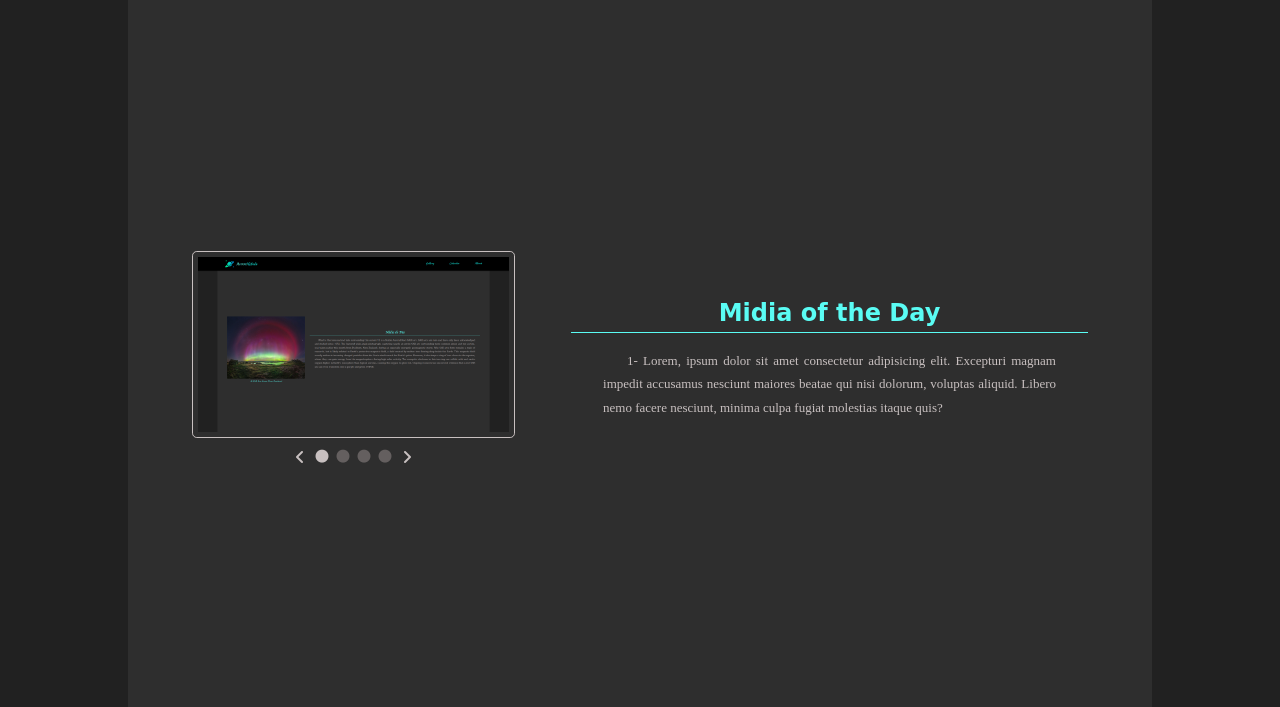
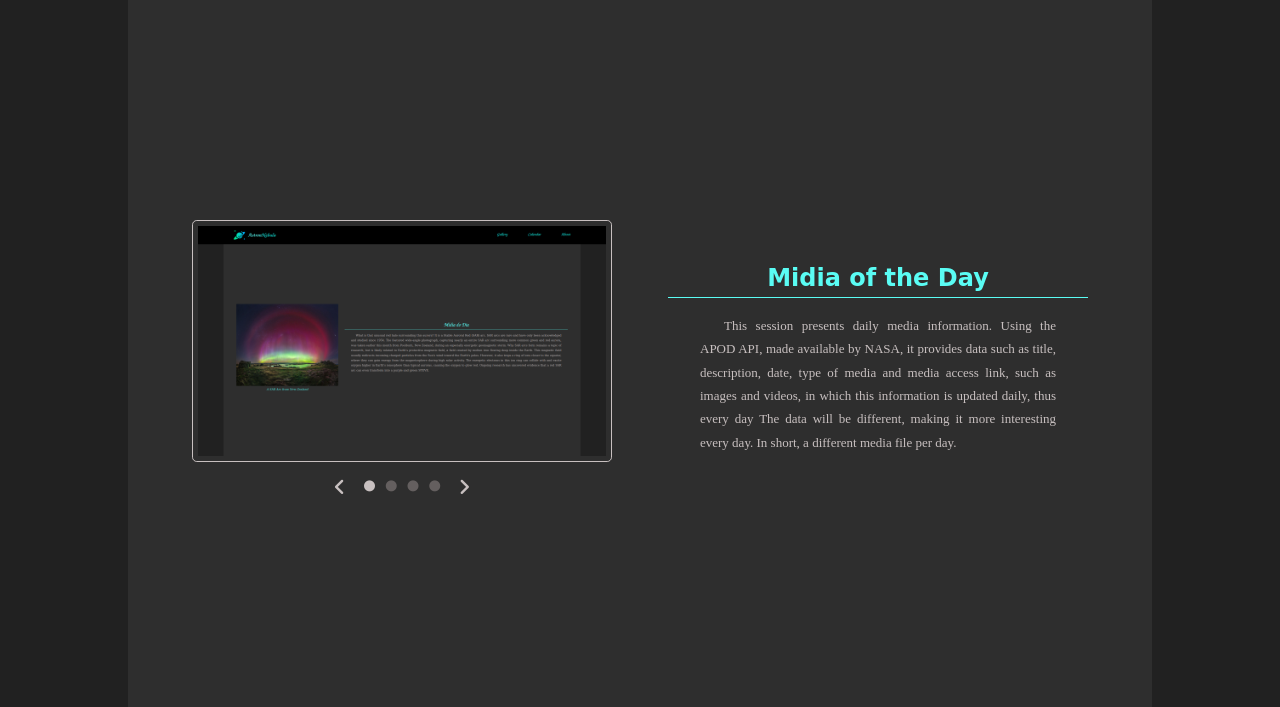
Before and after one commit to JAndersonArruda/AstronNebula, a website: page src/app/templates/about.html in a window 1280 px wide. Shown: the part 93-800 px from the top of the page. Drawn offline with Linux system fonts and the light colour scheme.

Commit message:
view: atualizando descrição das partes do projeto na About page

```diff
--- a/public/css/about.css
+++ b/public/css/about.css
@@ -34,7 +34,7 @@ section {
 .container-project-image {
     display: flex;
     flex-direction: column;
-    flex-basis: 90%;
+    flex-basis: 95%;
     align-items: center;
     justify-content: center;
     margin: 0 3.5rem 0 0;
@@ -53,25 +53,30 @@ section {
     flex-direction: row;
     align-items: center;
     justify-content: space-around;
-    margin: .7rem 0 0;
+    margin: 1rem 0 0;
+}
+
+.icon-pages {
+    font-size: 19px;
 }
 
 .image-status {
     display: flex;
     justify-content: space-around;
     align-items: center;
-    margin: 0 .4rem .2rem;
+    margin: 0 .8rem .2rem;
 }
 
 .icon-status {
     color: #c8c0c0;
-    font-size: 13px;
-    margin: 0 .15rem;
+    font-size: 11px;
+    margin: 0 .25rem;
 }
 
 .container-project-description {
     display: flex;
     flex-direction: column;
+    flex-basis: 95%;
     align-items: center;
     justify-content: center;
 }
--- a/public/js/about.js
+++ b/public/js/about.js
@@ -1,7 +1,7 @@
 const dataProjects = [
     {
         title: "Midia of the Day",
-        discription: "1- Lorem, ipsum dolor sit amet consectetur adipisicing elit. Excepturi magnam impedit accusamus nesciunt maiores beatae qui nisi dolorum, voluptas aliquid. Libero nemo facere nesciunt, minima culpa fugiat molestias itaque quis?",
+        discription: "This session presents daily media information. Using the APOD API, made available by NASA, it provides data such as title, description, date, type of media and media access link, such as images and videos, in which this information is updated daily, thus every day The data will be different, making it more interesting every day. In short, a different media file per day.",
         alt: "Representation of the midia of the day",
         url: "/img/about-home-midia.png"
     },
@@ -13,13 +13,13 @@ const dataProjects = [
     },
     {
         title: "Gallery",
-        discription: "3- Lorem, ipsum dolor sit amet consectetur adipisicing elit. Excepturi magnam impedit accusamus nesciunt maiores beatae qui nisi dolorum, voluptas aliquid. Libero nemo facere nesciunt, minima culpa fugiat molestias itaque quis?",
+        discription: "The Gallery is the part of the website where images are available from the database provided by NASA, with more than 1000 images present, each one has detailed data that helps you better understand each one of them. The data is obtained by HTTP query in the API Library, provided by NASA, where it is presented in the Gallery. The data provided includes the title, NASA identification ID, creation date, description, media type and access link. In addition to presenting this information, it is also possible to search, in English, for different contents according to key words, such as planet, moon, sun, Apollo 13, among others. So that the images can be better understood, there is a Gallery subpage that presents the details of each image.",
         alt: "Representation of the gallery",
         url: "/img/about-gallery.png"
     },
     {
         title: "Details of the Gallery",
-        discription: "4- Lorem, ipsum dolor sit amet consectetur adipisicing elit. Excepturi magnam impedit accusamus nesciunt maiores beatae qui nisi dolorum, voluptas aliquid. Libero nemo facere nesciunt, minima culpa fugiat molestias itaque quis?",
+        discription: "The gallery details subpage displays the expanded image in full size, its title and description. Making use of NASA's API Library, every detail helps in understanding each image in the gallery.",
         alt: "Representation of the details of the gallery",
         url: "/img/about-details-gallery.png"
     },
--- a/src/app/templates/about.html
+++ b/src/app/templates/about.html
@@ -42,12 +42,12 @@
 
                     <div class="image-page">
                         <div class="image-previous">
-                            <i class="fa-solid fa-angle-left"></i>
+                            <i class="fa-solid fa-angle-left icon-pages"></i>
                         </div>
                         <div class="image-status">
                         </div>
                         <div class="image-next">
-                            <i class="fa-solid fa-angle-right"></i>
+                            <i class="fa-solid fa-angle-right icon-pages"></i>
                         </div>
                     </div>
                 </div>
```
